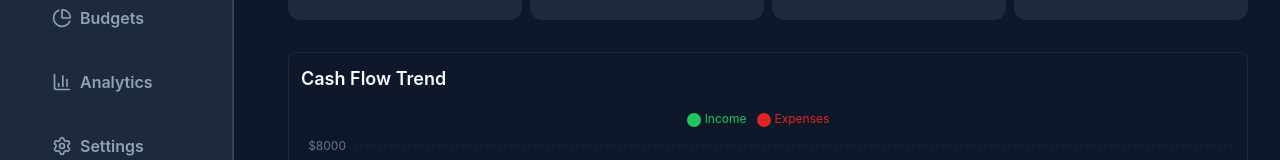
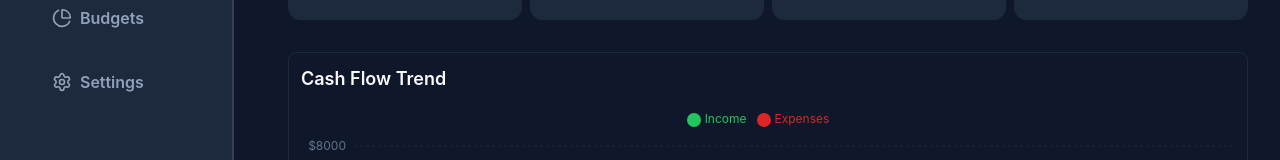
Before and after one commit to vilnout/finance-dashboard, a React app: page /dashboard in a window 1280 px wide. Shown: the part 238-398 px from the top of the page. Built offline with nearby package versions, Linux system fonts and the light colour scheme; sample sign-in values are in the browser's storage; the HTML template or start-up script is replaced by a standard one.

Commit message:
feat: remove unused sidebar entry

```diff
--- a/src/components/layout/navConfig.ts
+++ b/src/components/layout/navConfig.ts
@@ -1,17 +1,10 @@
-import {
-  BarChart3,
-  LayoutDashboard,
-  PieChart,
-  Receipt,
-  Settings,
-} from "lucide-react";
+import { LayoutDashboard, PieChart, Receipt, Settings } from "lucide-react";
 import { ROUTES } from "../../routes/routes";
 
 export const navItems = [
   { icon: LayoutDashboard, label: "DashBoard", path: ROUTES.DASHBOARD },
   { icon: Receipt, label: "Transactions", path: ROUTES.TRANSACTIONS },
   { icon: PieChart, label: "Budgets", path: ROUTES.BUDGETS },
-  { icon: BarChart3, label: "Analytics", path: ROUTES.ANALYTICS },
   { icon: Settings, label: "Settings", path: ROUTES.SETTINGS },
 ] as const;
 
--- a/src/routes/routes.ts
+++ b/src/routes/routes.ts
@@ -3,7 +3,6 @@ export const ROUTES = {
   DASHBOARD: "/dashboard",
   TRANSACTIONS: "/transactions",
   BUDGETS: "/budgets",
-  ANALYTICS: "/analytics",
   SETTINGS: "/settings",
   LOGIN: "/login",
 } as const;
```
